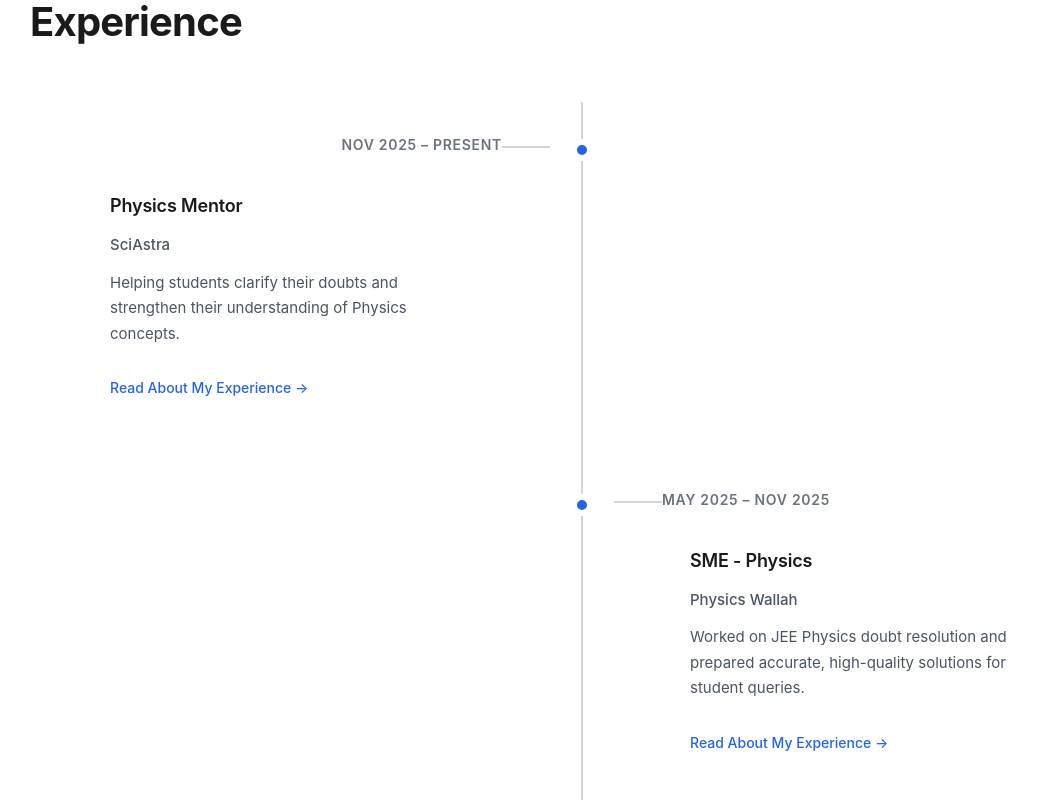
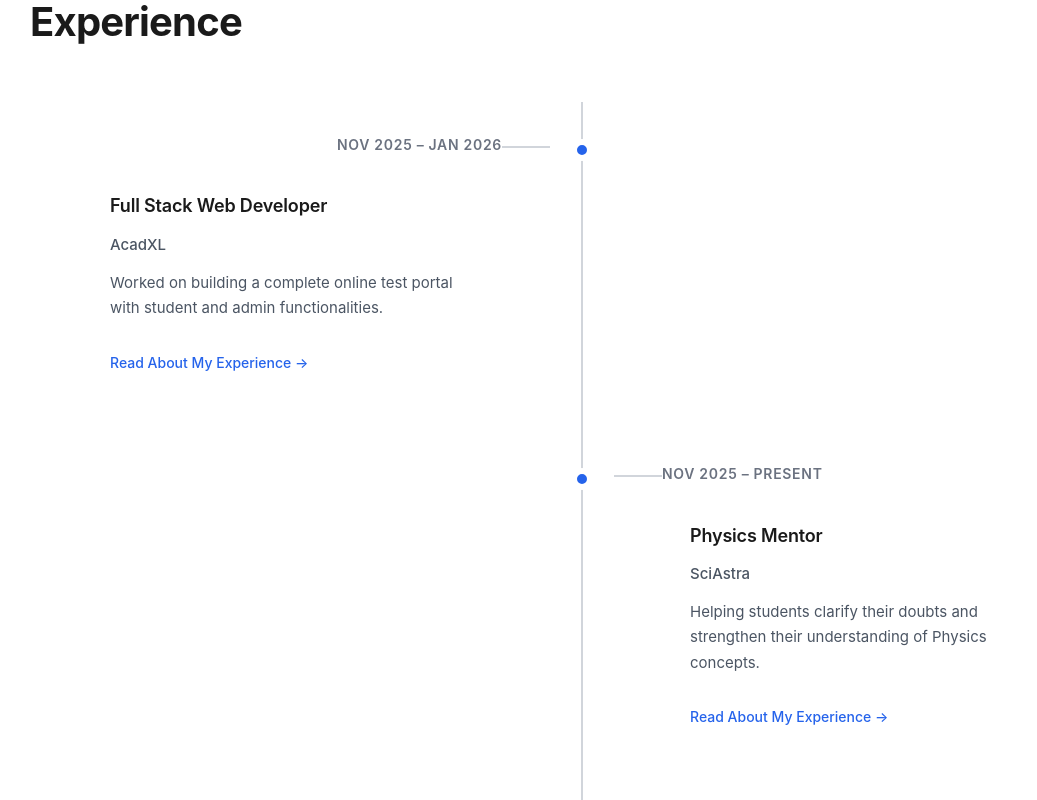
Before and after one commit to chiragmalik2612/chiragmalikpf, a React (Vite) app: page / in a window 1280 px wide. Shown: the part 1160-1960 px from the top of the page, without its empty margins (58-1095 px from the left). Built offline with nearby package versions, Linux system fonts and the light colour scheme.

Commit message:
Add Full Stack Web Developer experience at AcadXL
Added a new experience entry for Full Stack Web Developer at AcadXL, detailing responsibilities and contributions.

```diff
--- a/src/data/experiences.js
+++ b/src/data/experiences.js
@@ -19,6 +19,19 @@ import Q4 from "../assets/images/Q4.png";
 import Q5 from "../assets/images/Q5.png";
 
 export const experiences = [
+  {
+  title: "Full Stack Web Developer",
+  slug: "full-stack-web-developer",
+  org: "AcadXL",
+  orgLink: "https://www.linkedin.com/company/acadxl09/",
+  date: "Nov 2025 – Jan 2026",
+  type: "Development",
+  description:
+    "Worked on building a complete online test portal with student and admin functionalities.",
+  detailedDescription:
+    "I worked as a Full Stack Web Developer at AcadXL, where I contributed to the development of a comprehensive online test portal for students. My work included implementing features that allow students to attempt tests, view detailed performance reports, and track their activity. On the admin side, I worked on question management, test creation, test series management, and test purchasing functionality. I also handled student activity tracking, report generation, and authentication flows, ensuring a smooth and secure experience for both students and administrators.",
+  images: [],
+},
   {
   title: "Physics Mentor",
   slug: "physics-mentor",
```
